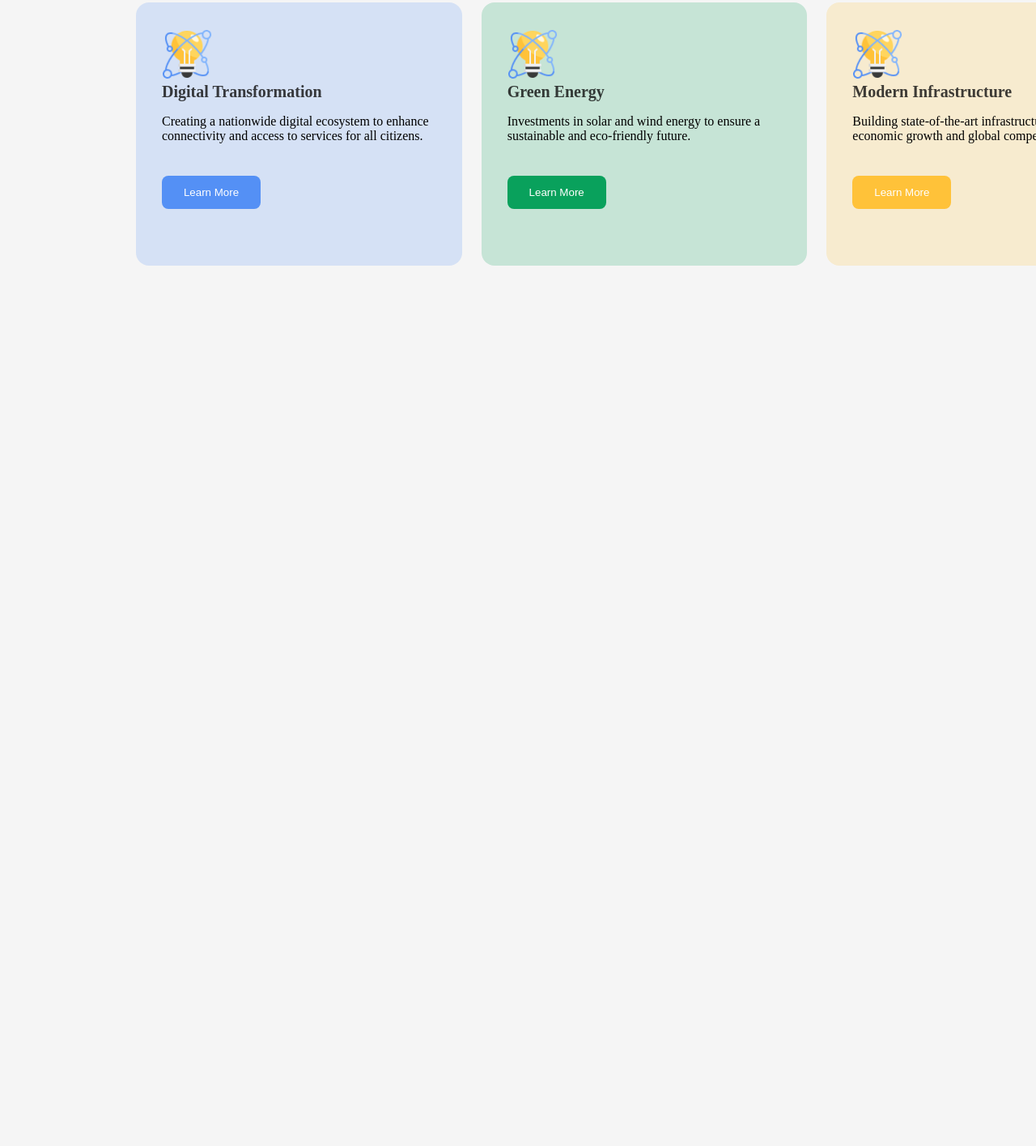
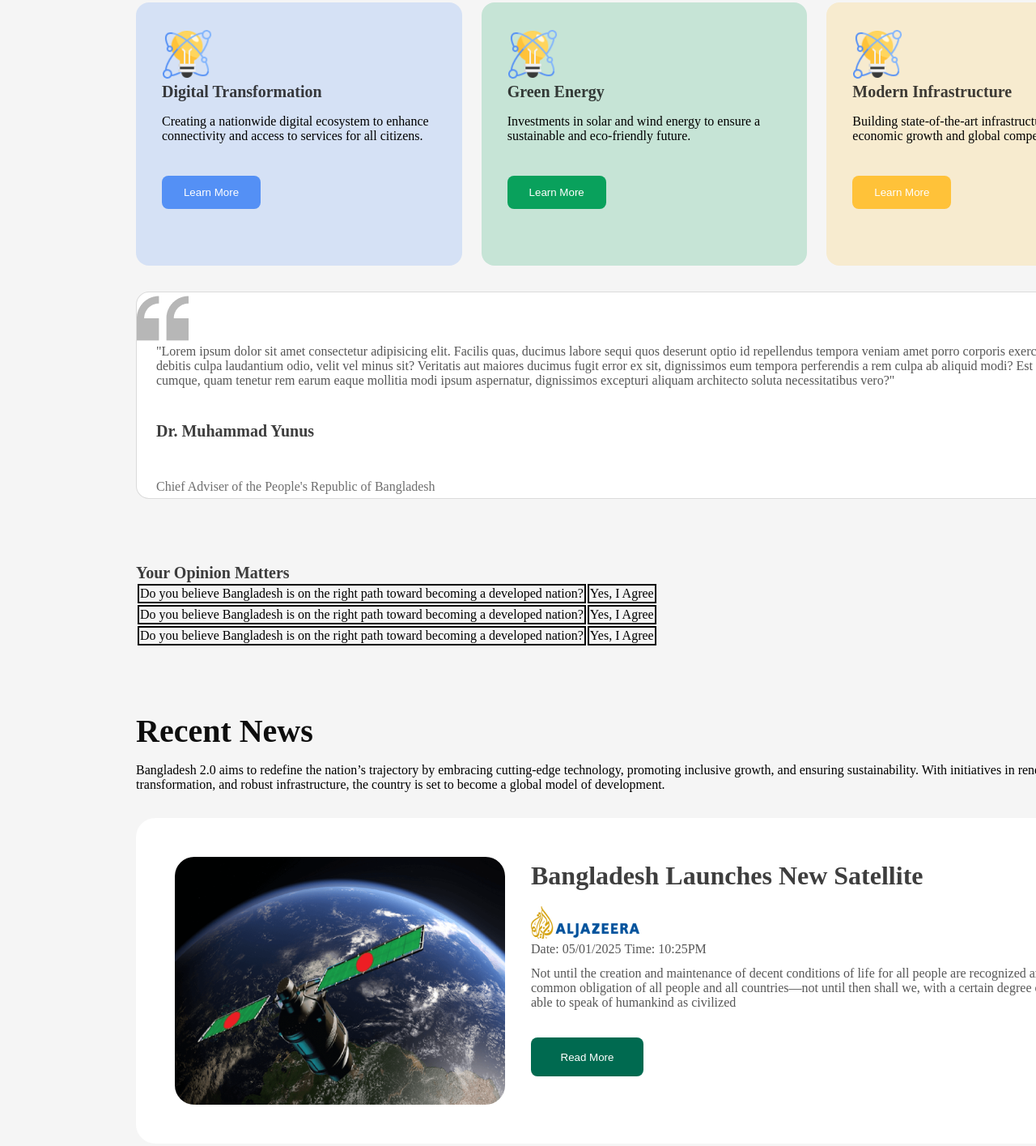
Before and after one commit to tushu003/Assignment-1, a plain HTML site: page index.html in a window 1280 px wide. Shown: the part 1396-2811 px from the top of the page at 81% size. Before the commit the page ends 1732 px from the top, so only its background shows below. Drawn offline with Linux system fonts and the light colour scheme.

Commit message:
added recent news

```diff
--- a/index.html
+++ b/index.html
@@ -84,6 +84,50 @@
                     <button class="btn-3 btn">Learn More</button>
                 </div>
             </div>
+            <div class="extra">
+            <p class=" v-description future-description">"Lorem ipsum dolor sit amet consectetur adipisicing elit. Facilis quas, ducimus labore sequi quos deserunt optio id repellendus tempora veniam amet porro corporis exercitationem numquam debitis culpa laudantium odio, velit vel minus sit? Veritatis aut maiores ducimus fugit error ex sit, dignissimos eum tempora perferendis a rem culpa ab aliquid modi? Est vitae neque esse, cumque, quam tenetur rem earum eaque mollitia modi ipsum aspernatur, dignissimos excepturi aliquam architecto soluta necessitatibus vero?"</p>
+            <h6 class="name-title">Dr. Muhammad Yunus</h6>
+            <p class=" name-description">Chief Adviser of the People's Republic of Bangladesh</p>
+            </div>
+        </section>
+        <section class="opinion layout">
+            <h3 class="opinion title">Your Opinion Matters</h3>
+            <div class="opinion-matters">
+                <table>
+                    <tr>
+                        <td>Do you believe Bangladesh is on the right path toward becoming a developed nation?</td>
+                        <td>Yes, I Agree</td>
+                    </tr>
+                    <tr>
+                        <td>Do you believe Bangladesh is on the right path toward becoming a developed nation?</td>
+                        <td>Yes, I Agree</td>
+                    </tr>
+                    <tr>
+                        <td>Do you believe Bangladesh is on the right path toward becoming a developed nation?</td>
+                        <td>Yes, I Agree</td>
+                    </tr>
+                </table>
+            </div>
+        </section>
+        <section class="news layout">
+            <h3 class="news-title">Recent News</h3>
+            <p class="news-description vision-description">Bangladesh 2.0 aims to redefine the nation’s trajectory by embracing cutting-edge technology, promoting inclusive growth, and ensuring sustainability. With initiatives in renewable energy, digital transformation, and robust infrastructure, the country is set to become a global model of development.</p>
+            <div class="recent-news">
+                <div class="global-img">
+                    <img class="global" src="assets/satelite.png" alt="">
+                </div>
+                <div>
+                    <h5 class="recent-news-title">Bangladesh Launches New Satellite</h5>
+                    <br>
+                    <img class="al-jazeera" src="assets/al-jazeera.png" alt="">
+                    <br>
+                     <label class="date-time" for="date">Date: 05/01/2025</label>
+                    <label class="date-time" for="time">Time: 10:25PM</label>
+                    <p class="global-description">Not until the creation and maintenance of decent conditions of life for all people are recognized and accepted as a common obligation of all people and all countries—not until then shall we,
+                        with a certain degree of justification, be able to speak of humankind as civilized</p>
+                        <button class="read-btn">Read More</button>
+                </div>
+            </div>
         </section>
     </main>
     <footer></footer>
--- a/styles/style.css
+++ b/styles/style.css
@@ -202,3 +202,107 @@ border: none;
 color: rgb(255, 255, 255);
 background: rgb(255, 194, 57);
 }
+.extra{
+    margin-top: 32px;
+    width: 1280px;
+height: 256px;
+box-sizing: border-box;
+padding: 48px 24px 0px 24px;
+border: 1px solid rgba(14, 14, 14, 0.15);
+border-radius: 16px;
+
+background: rgb(255, 255, 255);
+    background-image: url("../assets/quote-bg.png");
+    background-repeat: no-repeat;
+}
+.v-description{
+    width: 1232px;
+height: 96px;
+font-size: 16px;
+font-weight: 400;
+margin-bottom: 0px;
+}
+.name-title{
+    width: 1232px;
+height: 24px;
+font-size: 20px;
+font-weight: 600;
+margin-top: 0px;
+ color: rgba(14, 14, 14, 0.8)
+}
+
+.name-description{
+    height: 24px;
+    font-size: 16px;
+font-weight: 400;
+margin-top: 0px;
+margin-bottom: 48px;
+color: rgba(14, 14, 14, 0.6);
+}
+.opinion{
+height: auto;
+}
+table tr td{
+    border: 2px solid black;
+}
+
+/* recent news */
+.news-title{
+    font-size: 40px;
+font-weight: 700;
+margin-bottom: 0px;
+color: rgb(14, 14, 14);
+}
+.recent-news{
+    display: flex;
+    width: 1280px;
+height: 402px;
+border-radius: 24px;
+margin-top: 32px;
+margin-right: 32px;
+background: rgb(255, 255, 255);
+}
+.global{
+    width: 408px;
+height: 306px;
+border-radius: 24px;
+margin: 48px 32px 48px 48px;
+}
+.recent-news-title{
+    width: 744px;
+height: 38px;
+font-size: 32px;
+font-weight: 700;
+margin-bottom: 0px;
+color: rgba(14, 14, 14, 0.8);
+}
+.al-jazeera{
+    width: 134px;
+height: 40px;
+}
+.date-time{
+    width: 122px;
+height: 24px;
+font-size: 16px;
+font-weight: 400;
+margin-top: 12px;
+color: rgba(14, 14, 14, 0.7);
+}
+.global-description{
+    width: 744px;
+height: 72px;
+font-size: 16px;
+font-weight: 400;
+margin-top: 12px;
+color:rgba(14, 14, 14, 0.7)
+}
+.read-btn{
+    width: 139px;
+height: 48px;
+align-items: center;
+padding: 13px 26px 13px 26px;
+border-radius: 8px;
+color: rgb(255, 255, 255);
+border: none;
+background: rgb(0, 106, 80);
+}
```
